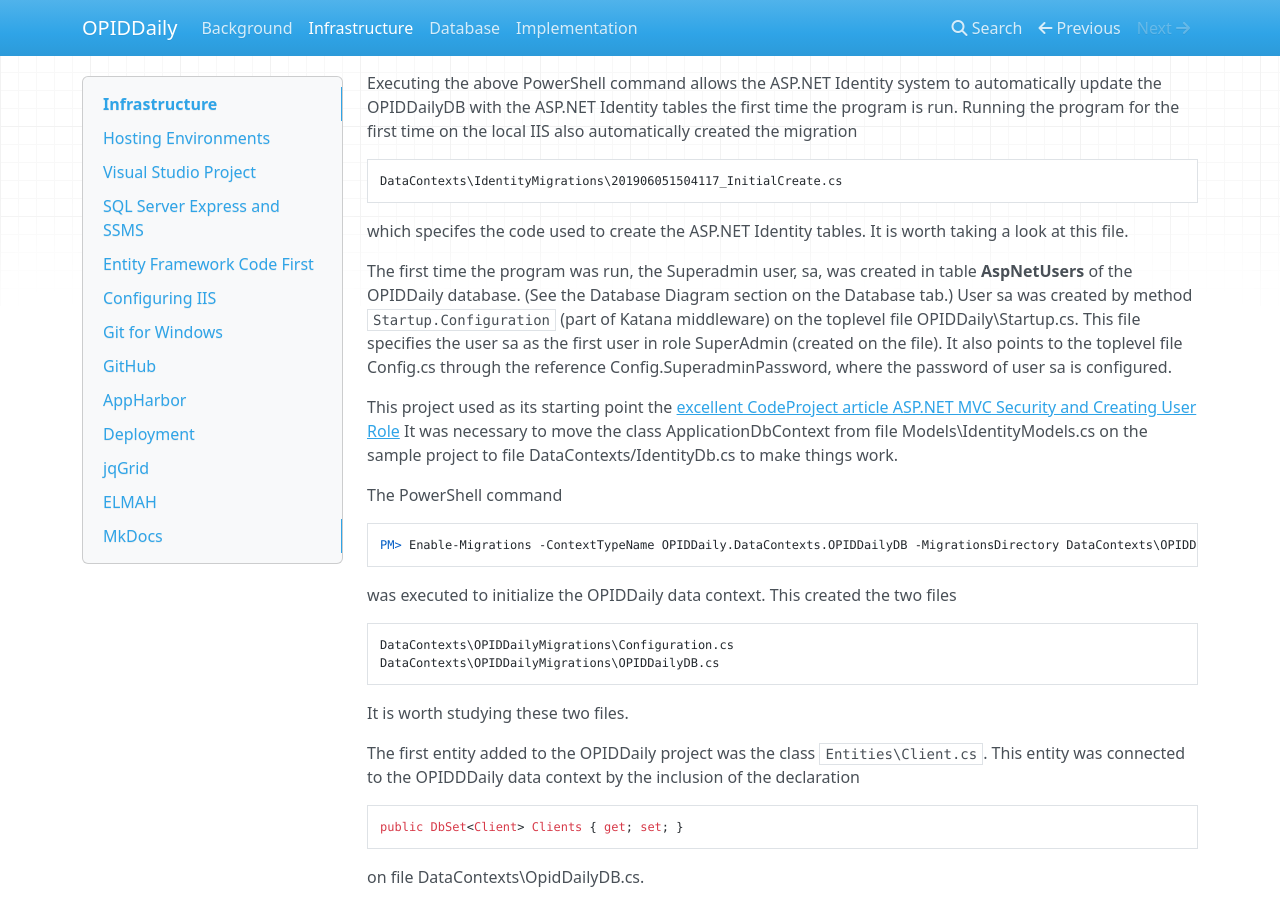
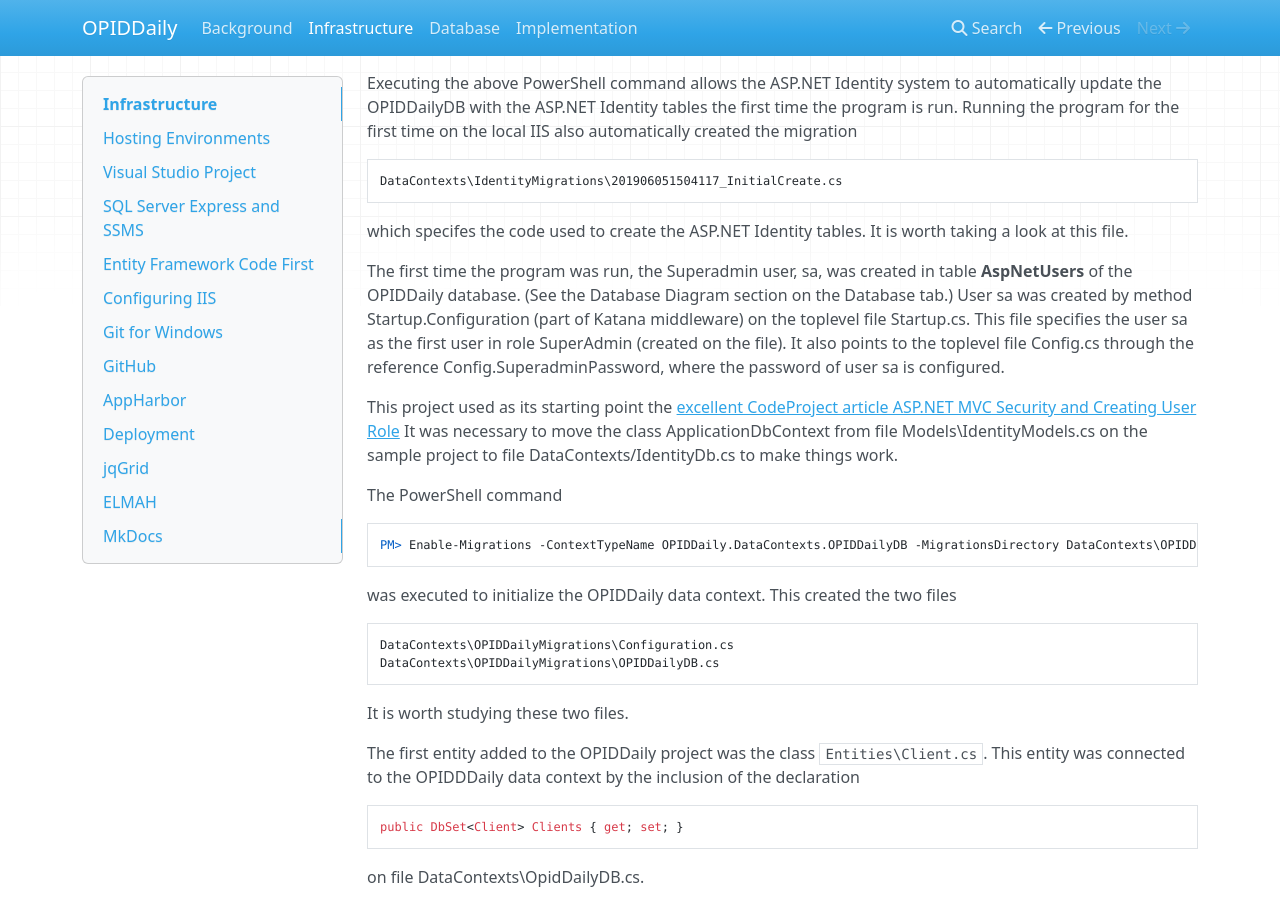
Before and after one commit to tmhsplb/opiddailydoc, an MkDocs documentation site: the page built from docs/Infrastructure.md, in a window 1280 px wide and 900 px high, scrolled down 2711 px. Built offline with MkDocs 1.6.1, drawn with Linux system fonts in a browser that asks for light colours; nearby versions of some CDN libraries; part of the change alters nothing that is shown; some of the changed text lies outside the part shown.

Commit message:
Fix mkdocs instructions on Infrastructure tab

```diff
--- a/docs/Infrastructure.md
+++ b/docs/Infrastructure.md
@@ -103,8 +103,9 @@ the first time the program is run. Running the program for the first time on the
 
 which specifes the code used to create the ASP.NET Identity tables. It is worth taking a look at this file.
 
-The first time the program was run, the Superadmin user, sa, was created in table **AspNetUsers** of the OPIDDaily database. (See the Database Diagram section on the Database tab.) User sa was created by method `Startup.Configuration` (part of Katana middleware) on the toplevel file
-OPIDDaily\Startup.cs. This file specifies the user sa as the first user in role SuperAdmin (created on the file). It also points to the toplevel file
+The first time the program was run, the Superadmin user, sa, was created in table **AspNetUsers** of the OPIDDaily database. (See the Database Diagram
+section on the Database tab.) User sa was created by method Startup.Configuration (part of Katana middleware) on the toplevel file
+Startup.cs. This file specifies the user sa as the first user in role SuperAdmin (created on the file). It also points to the toplevel file
 Config.cs through the reference Config.SuperadminPassword, where the password of user sa is configured.
 
 This project used as its starting point the [excellent CodeProject article ASP.NET MVC Security and Creating User Role](https://www.codeproject.com/Articles/1075134/ASP-NET-MVC-Security-And-Creating-User-Role)
@@ -483,7 +484,7 @@ Finally, to view the published document go to:
 
     https://tmhsplb.github.io/opiddailydoc/site
 
-Subsequent edits only require the commands
+Unless a new file is added to file `mkdocs.yml`, subsequent edits only require the commands
 
     mkdocs build
 
@@ -491,4 +492,11 @@ Subsequent edits only require the commands
 
     git push origin master
 
-to update repository opiddailydoc at GitHub. It may take several minutes before edits are available.
+to update repository opiddailydoc at GitHub.
+
+If a new file is added to `mkdocs.yml` then
+
+    git add -A
+
+must be run before the `mkdocs build` command is run. This causes any new files to be added to the local git repository. In either case it may take
+several minutes before edits are available.
```
Also changed, not shown: site/Infrastructure/index.html, site/index.html, site/search/search_index.json, site/sitemap.xml, 1 other file.
